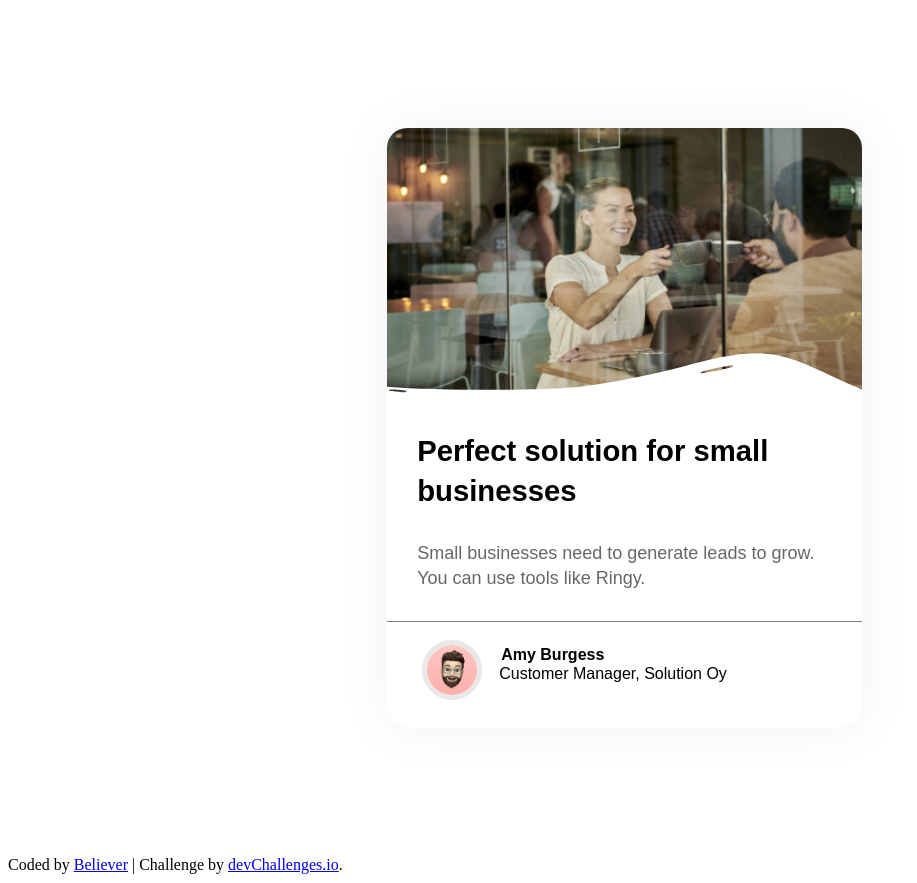
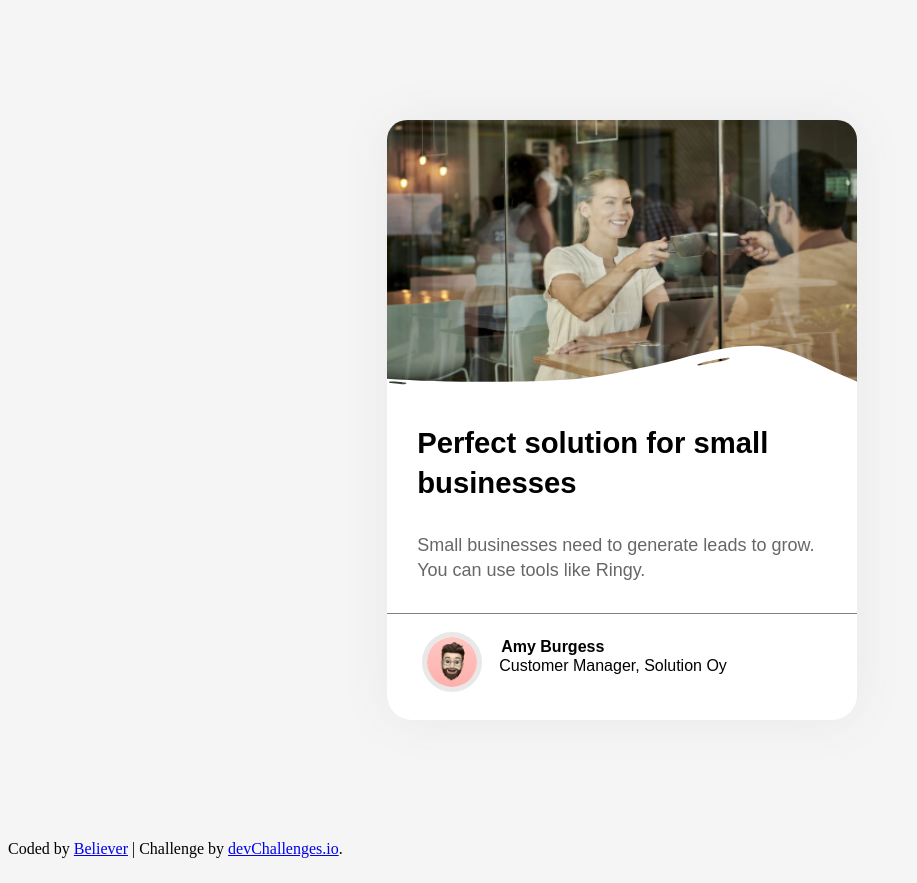
Before and after one commit to BelieverAbhishek/Devchallenge-BusinessBlogCard-Task, a plain HTML site: page index.html in a window 1280 px wide. Shown: the whole page, without its empty margins (0-917 px from the left). Drawn offline with Linux system fonts and the light colour scheme.

Commit message:
Update indexstyle.css

```diff
--- a/indexstyle.css
+++ b/indexstyle.css
@@ -1,15 +1,24 @@
+html{
+    background-color:whitesmoke;
+}
+
+
 .sec{
-   width: 475px;
+   width: 470px;
     height: 600px;
-    margin: 128px;
+    margin: 120px;
     margin-left:30%;
     border-radius: 25px;
     box-shadow: 0px 0px 50px rgba(95, 94, 94, 0.08)
 
 }
+
+.sec{
+    background-color: #fff;
+}
 .sec img{
    height: 300px;
-   width: 475px;
+   width: 470px;
     border-radius: 20px;
 }
 
```
